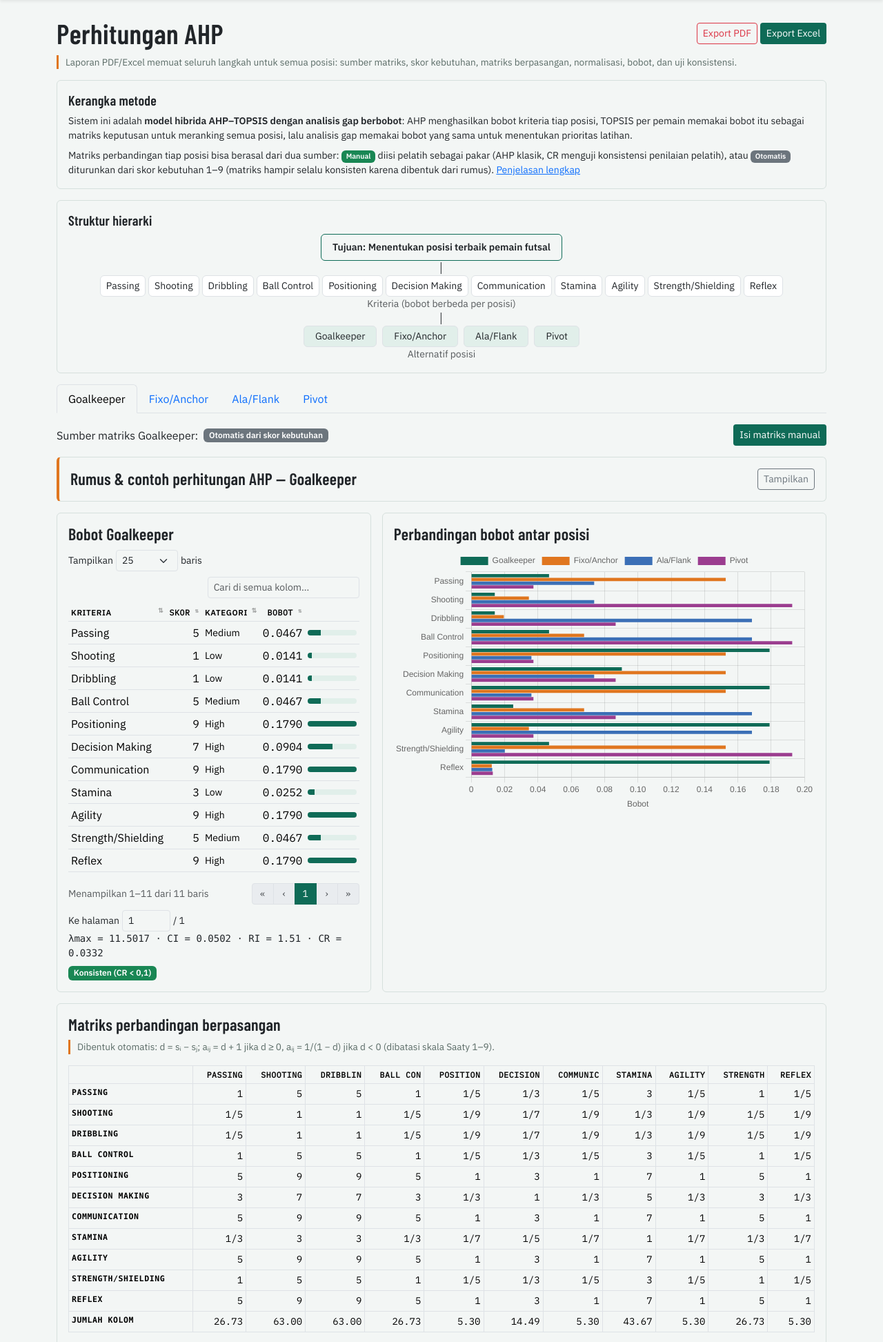
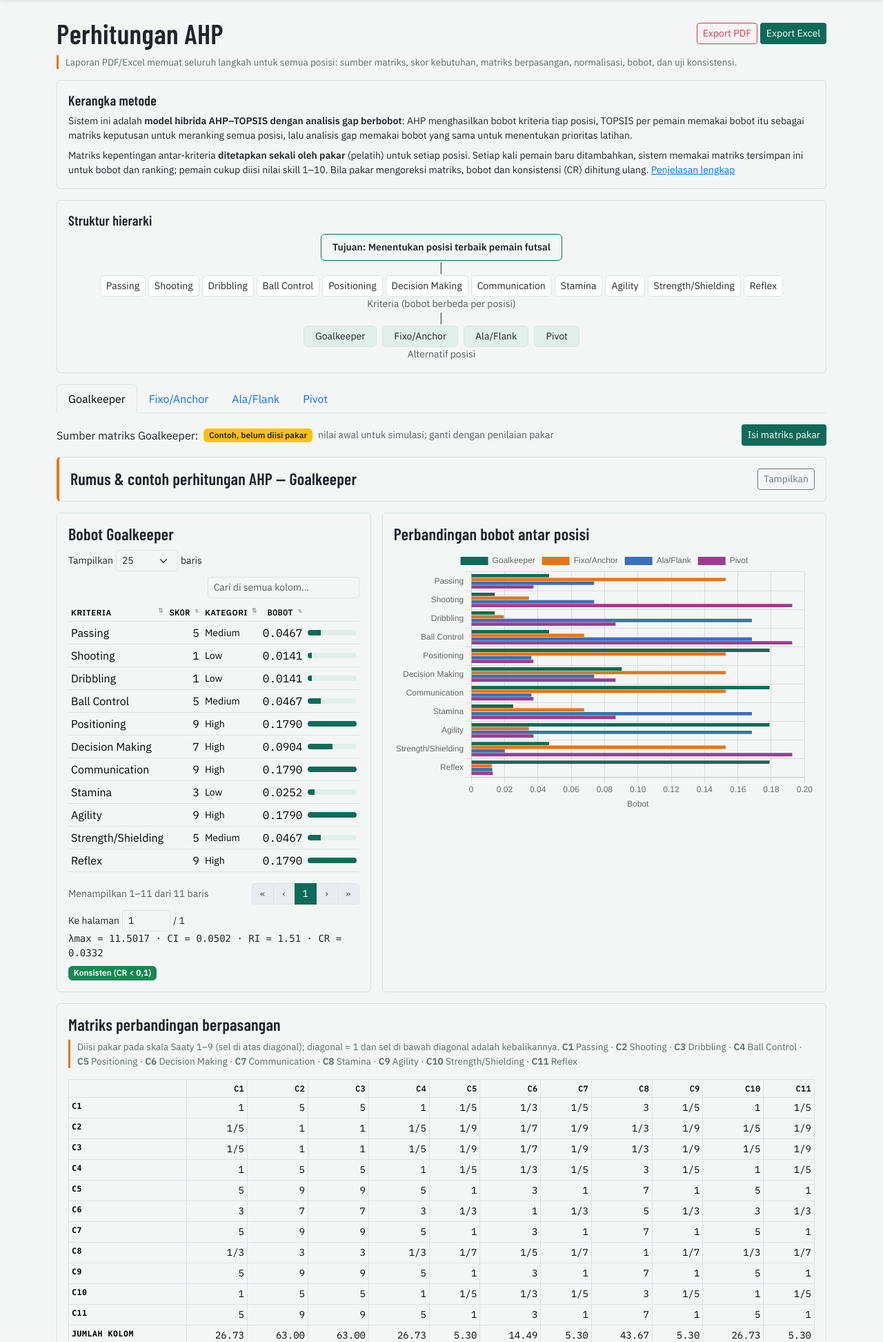
Before and after one commit to napusergi/sppk-futsal, a Flask app: page /ahp in a window 1280 px wide. Shown: the part 62-2007 px from the top of the page at 69% size. Run offline with Flask 3, Linux system fonts and the light colour scheme; the visitor is signed in with stand-in values (Sample User, id 1); data comes from the database, SQL or seed files in the repository; data that the repository does not hold is empty.

Commit message:
AHP: matriks kepentingan ditetapkan sekali oleh pakar; tambah skor pendukung
- Mode matriks otomatis dihapus: perhitungan selalu membaca matriks tersimpan;
  posisi tanpa matriks diberi nilai CONTOH (berlabel) yang harus diganti pakar
- Label sumber matriks: Penilaian pakar / Contoh / Belum diisi; tombol
  Isi/Koreksi matriks pakar; simpan memicu hitung ulang bobot & CR
- Judul kolom matriks memakai kode C1-C11 beserta keterangan
- Skor kebutuhan hanya dipakai sebagai target analisis gap
- Skor pendukung Σ(bobot AHP × nilai) per posisi di Analisis Pemain,
  Dashboard, Perhitungan TOPSIS, dan ekspor
- Panduan, README, dan laporan ekspor diperbarui

Co-Authored-By: Claude Opus 5.5 <noreply@anthropic.com>

```diff
--- a/app.py
+++ b/app.py
@@ -117,17 +117,18 @@ def load_model(include_archived=False):
     for c in criteria:
         for p in profiles:
             profiles[p].append(prof.get((c["id"], p), 5))
-    # matriks manual pelatih; pasangan yang belum dinilai (mis. kriteria baru) memakai nilai otomatis
+    # matriks kepentingan dari pakar (tersimpan); pasangan yang belum dinilai (mis. kriteria baru) = 1
     pw = {(r["position"], r["ci"], r["cj"]): r["value"] for r in db.execute("SELECT * FROM pairwise")}
-    for r in db.execute("SELECT * FROM ahp_mode WHERE mode='manual'"):
-        p = r["position"]
-        m = sppk.pairwise_matrix(profiles[p])
+    for p in range(len(POSITIONS)):
+        n = len(criteria)
+        m = [[1.0] * n for _ in range(n)]
         for i, a in enumerate(criteria):
             for j, b in enumerate(criteria):
                 if i < j and (p, a["id"], b["id"]) in pw:
                     m[i][j] = pw[(p, a["id"], b["id"])]
                     m[j][i] = 1 / m[i][j]
         profiles.matrices[p] = m
+        profiles.sources[p] = ahp_mode_info(p)["source"]
     q = "SELECT * FROM players" + ("" if include_archived else " WHERE archived=0") + " ORDER BY code"
     players = [dict(r) for r in db.execute(q)]
     sk = {(r["player_id"], r["criterion_id"]): r["value"] for r in db.execute("SELECT * FROM skills")}
@@ -233,7 +234,7 @@ def dashboard():
     for pl in players:
         cis = all_ci.get(pl["id"], [0] * len(POSITIONS))
         best = max(range(len(cis)), key=lambda i: cis[i])
-        rows.append({**pl, "cis": cis, "best": best})
+        rows.append({**pl, "cis": cis, "best": best, "score": sppk.weighted_scores(profiles, pl["skills"])[best]})
     db = get_db()
     stats = {"players": len(players), "archived": db.execute("SELECT COUNT(*) FROM players WHERE archived=1").fetchone()[0],
              "criteria": len(criteria), "results": db.execute("SELECT COUNT(*) FROM results").fetchone()[0]}
@@ -360,8 +361,8 @@ def analysis_rows(pl, res):
     rows = [["Pemain", f"{pl['code']} - {pl['name']}"], ["Posisi terdaftar", POSITIONS[pl["position"]]],
             ["Posisi paling sesuai", res["best"]["name"]], ["Posisi diinginkan", res["target_name"]],
             ["Kesiapan posisi target", f"{res['target_readiness'] * 100:.1f}%"], [],
-            ["RANKING POSISI (TOPSIS)"], ["Rank", "Posisi", "D+", "D-", "Ci"]]
-    rows += [[i + 1, r["name"], round(r["d_plus"], 4), round(r["d_minus"], 4), round(r["ci"], 4)] for i, r in enumerate(res["ranking"])]
+            ["RANKING POSISI (TOPSIS) + SKOR PENDUKUNG Σ(bobot × nilai)"], ["Rank", "Posisi", "D+", "D-", "Ci", "Skor (1-10)"]]
+    rows += [[i + 1, r["name"], round(r["d_plus"], 4), round(r["d_minus"], 4), round(r["ci"], 4), round(r["score"], 2)] for i, r in enumerate(res["ranking"])]
     rows += [[], ["GAP SKILL & REKOMENDASI TRAINING"], ["Prioritas", "Kriteria", "Skill", "Target", "Gap", "Bobot AHP", "Skor prioritas", "Training"]]
     rows += [[i + 1, g["criterion"], g["skill"], g["target"], g["gap"], round(g["weight"], 4), round(g["priority"], 4),
               g["training"] if g["gap"] else "-"] for i, g in enumerate(res["gaps"])]
@@ -493,8 +494,8 @@ def positions_view():
                 for (cid,) in db.execute("SELECT id FROM criteria").fetchall():
                     db.execute("INSERT OR REPLACE INTO position_profile VALUES(?,?,5)", (cid, n))
                 log("input", f"Tambah posisi {name}")
-                flash(f"Posisi {name} ditambahkan dengan skor kebutuhan 5 untuk semua kriteria. "
-                      "Atur skornya di Data Master → Kriteria & Skor Kebutuhan, lalu periksa AHP.", "success")
+                flash(f"Posisi {name} ditambahkan. Matriks kepentingannya masih kosong (semua = 1, bobot sama rata): "
+                      "minta pakar mengisinya di Analisis Data → Perhitungan AHP, lalu atur target skor kebutuhan.", "warning")
             elif act == "edit":
                 idx = int(f["idx"])
                 db.execute("UPDATE positions SET name=?, description=? WHERE idx=?", (f["name"].strip(), f.get("description", "").strip(), idx))
@@ -530,7 +531,7 @@ def positions_view():
                      "alt": sum(1 for p in players if i in p["alt_list"] and not p["archived"]),
                      "used": sum(1 for p in players if p["position"] == i or p["desired_position"] == i) +
                      db.execute("SELECT COUNT(*) FROM results WHERE target_position=? OR best_position=?", (i, i)).fetchone()[0],
-                     "mode": ahp_mode_info(i)["mode"], "cr": a["cr"], "consistent": a["consistent"],
+                     "source": ahp_mode_info(i)["source"], "cr": a["cr"], "consistent": a["consistent"],
                      "top": sorted(zip([c["name"] for c in criteria], a["weights"]), key=lambda x: -x[1])[:3]})
     return render_template("positions.html", rows=rows)
 
@@ -607,8 +608,11 @@ def ahp_view():
 
 
 def ahp_mode_info(pos):
+    """Sumber matriks posisi: 'pakar' (diisi pelatih), 'contoh' (nilai awal, belum diisi pakar), 'kosong'."""
     r = get_db().execute("SELECT * FROM ahp_mode WHERE position=?", (pos,)).fetchone()
-    return dict(r) if r else {"mode": "auto", "updated_by": None, "updated_at": None}
+    if not r or r["mode"] != "manual":
+        return {"source": "kosong", "updated_by": None, "updated_at": None}
+    return {"source": "contoh" if r["updated_by"] == "contoh" else "pakar", **dict(r)}
 
 
 @app.route("/ahp/<int:pos>/matriks", methods=["GET", "POST"])
@@ -620,13 +624,8 @@ def ahp_matrix(pos):
     db = get_db()
     if request.method == "POST":
         user = current_user()["username"]
-        if request.form["action"] == "reset":
-            db.execute("DELETE FROM pairwise WHERE position=?", (pos,))
-            db.execute("INSERT OR REPLACE INTO ahp_mode VALUES(?, 'auto', ?, CURRENT_TIMESTAMP)", (pos, user))
-            db.commit()
-            log("input", f"Matriks AHP {POSITIONS[pos]} dikembalikan ke mode otomatis")
-            flash(f"Matriks {POSITIONS[pos]} kembali dihitung otomatis dari skor kebutuhan.", "success")
-            return redirect(url_for("ahp_view", pos=pos))
+        if request.form.get("action") != "save":
+            abort(400)
         n = len(criteria)
         m = [[1.0] * n for _ in range(n)]
         db.execute("DELETE FROM pairwise WHERE position=?", (pos,))
@@ -638,7 +637,7 @@ def ahp_matrix(pos):
         db.execute("INSERT OR REPLACE INTO ahp_mode VALUES(?, 'manual', ?, CURRENT_TIMESTAMP)", (pos, user))
         db.commit()
         a = sppk.ahp(profiles[pos], m)
-        log("input", f"Isi matriks perbandingan AHP manual {POSITIONS[pos]} (CR={a['cr']:.4f})")
+        log("input", f"Simpan matriks kepentingan pakar {POSITIONS[pos]} (CR={a['cr']:.4f}); bobot & konsistensi dihitung ulang")
         if a["consistent"]:
             flash(f"Matriks {POSITIONS[pos]} disimpan. CR = {a['cr']:.4f} (konsisten).", "success")
         else:
@@ -647,7 +646,7 @@ def ahp_matrix(pos):
         return redirect(url_for("ahp_view", pos=pos))
     a = sppk.ahp_pos(profiles, pos)
     return render_template("ahp_matrix.html", pos=pos, criteria=criteria, a=a, mode_info=ahp_mode_info(pos),
-                           auto=sppk.pairwise_matrix(profiles[pos]), saaty=sppk.SAATY, RI=sppk.RI)
+                           saaty=sppk.SAATY, RI=sppk.RI)
 
 
 @app.route("/topsis")
@@ -672,8 +671,9 @@ def topsis_view():
     ex_pos = min(int(request.args.get("ap", st["order"][0])), len(POSITIONS) - 1)
     example = sppk.position_matrix_example(names, st, ex_pos, ec) + sppk.topsis_example(names, POSITIONS, st, ex_pos, ec)
     summary = sppk.topsis_all(profiles, players)
+    scores = {pl["id"]: sppk.weighted_scores(profiles, pl["skills"]) for pl in players}
     return render_template("topsis.html", view=view, criteria=criteria, players=players, st=st, example=example,
-                           ep=ep, ec=ec, ex_pos=ex_pos, summary=summary)
+                           ep=ep, ec=ec, ex_pos=ex_pos, summary=summary, scores=scores)
 
 
 @app.route("/ahp/export.<fmt>")
--- a/templates/ahp.html
+++ b/templates/ahp.html
@@ -10,7 +10,7 @@
 <div class="card mb-3"><div class="card-body small">
  <h2 class="h5">Kerangka metode</h2>
  <p class="mb-2">Sistem ini adalah <b>model hibrida AHP–TOPSIS dengan analisis gap berbobot</b>: AHP menghasilkan bobot kriteria tiap posisi, TOPSIS per pemain memakai bobot itu sebagai matriks keputusan untuk meranking semua posisi, lalu analisis gap memakai bobot yang sama untuk menentukan prioritas latihan.</p>
- <p class="mb-0">Matriks perbandingan tiap posisi bisa berasal dari dua sumber: <span class="badge bg-success">Manual</span> diisi pelatih sebagai pakar (AHP klasik, CR menguji konsistensi penilaian pelatih), atau <span class="badge bg-secondary">Otomatis</span> diturunkan dari skor kebutuhan 1–9 (matriks hampir selalu konsisten karena dibentuk dari rumus). <a href="{{ url_for('panduan') }}#metodologi">Penjelasan lengkap</a></p>
+ <p class="mb-0">Matriks kepentingan antar-kriteria <b>ditetapkan sekali oleh pakar</b> (pelatih) untuk setiap posisi. Setiap kali pemain baru ditambahkan, sistem memakai matriks tersimpan ini untuk bobot dan ranking; pemain cukup diisi nilai skill 1–10. Bila pakar mengoreksi matriks, bobot dan konsistensi (CR) dihitung ulang. <a href="{{ url_for('panduan') }}#metodologi">Penjelasan lengkap</a></p>
 </div></div>
 <div class="card mb-3"><div class="card-body">
  <h2 class="h5">Struktur hierarki</h2>
@@ -26,9 +26,8 @@
 <ul class="nav nav-tabs mb-3">{% for p in POSITIONS %}<li class="nav-item"><a class="nav-link {{ 'active' if pos == loop.index0 }}" href="{{ url_for('ahp_view', pos=loop.index0) }}">{{ p }}</a></li>{% endfor %}</ul>
 <div class="d-flex flex-wrap align-items-center gap-2 mb-3">
  <span>Sumber matriks {{ POSITIONS[pos] }}:</span>
- {% if mode_info.mode == 'manual' %}<span class="badge bg-success">Manual (penilaian pelatih)</span><span class="small text-muted">diisi {{ mode_info.updated_by }}, {{ mode_info.updated_at }} UTC</span>
- {% else %}<span class="badge bg-secondary">Otomatis dari skor kebutuhan</span>{% endif %}
- {% if is_staff %}<a class="btn btn-sm btn-court ms-auto" href="{{ url_for('ahp_matrix', pos=pos) }}">{{ 'Ubah matriks manual' if mode_info.mode == 'manual' else 'Isi matriks manual' }}</a>{% endif %}
+ {% if mode_info.source == 'pakar' %}<span class="badge bg-success">Penilaian pakar</span> <span class="small text-muted">disimpan {{ mode_info.updated_by }}, {{ mode_info.updated_at }} UTC</span>{% elif mode_info.source == 'contoh' %}<span class="badge bg-warning text-dark">Contoh, belum diisi pakar</span> <span class="small text-muted">nilai awal untuk simulasi; ganti dengan penilaian pakar</span>{% else %}<span class="badge bg-danger">Belum diisi</span> <span class="small text-muted">semua perbandingan = 1 (bobot sama rata)</span>{% endif %}
+ {% if is_staff %}<a class="btn btn-sm btn-court ms-auto" href="{{ url_for('ahp_matrix', pos=pos) }}">{{ 'Koreksi matriks pakar' if mode_info.source == 'pakar' else 'Isi matriks pakar' }}</a>{% endif %}
 </div>
 {% call example_block("Rumus & contoh perhitungan AHP — " ~ POSITIONS[pos], example) %}
  <form method="get" class="row g-2 align-items-end mb-2"><input type="hidden" name="pos" value="{{ pos }}"><input type="hidden" name="ex" value="1">
@@ -41,11 +40,11 @@
  <div class="col-lg-5"><div class="card h-100"><div class="card-body">
   <h2 class="h4">Bobot {{ POSITIONS[pos] }}</h2>
   {% set mx = a.weights|max %}
-  <table class="table table-sm align-middle dt" id="tbl-bobot" data-per-page="25"><thead><tr><th>Kriteria</th><th class="num" title="Skor kebutuhan (dipakai untuk target gap{{ '' if a.manual else ' dan matriks otomatis' }})">Skor</th><th>Kategori</th><th class="num">Bobot</th><th></th></tr></thead>
+  <table class="table table-sm align-middle dt" id="tbl-bobot" data-per-page="25"><thead><tr><th>Kriteria</th><th class="num" title="Skor kebutuhan: hanya dipakai sebagai target analisis gap">Skor</th><th>Kategori</th><th class="num">Bobot</th><th></th></tr></thead>
    {% for c in criteria %}<tr><td>{{ c.name }}</td><td class="num">{{ scores[loop.index0] }}</td><td class="small">{{ category(scores[loop.index0]) }}</td><td class="num">{{ a.weights[loop.index0]|f(4) }}</td><td><div class="bar"><i style="width:{{ a.weights[loop.index0]/mx*100 }}%"></i></div></td></tr>{% endfor %}
   </table>
   <p class="font-monospace small mb-1">λmax = {{ a.lambda_max|f(4) }} · CI = {{ a.ci|f(4) }} · RI = {{ a.ri }} · CR = {{ a.cr|f(4) }}</p>
-  {% if a.consistent %}<span class="badge bg-success">Konsisten (CR &lt; 0,1)</span>{% else %}<span class="badge bg-danger">Tidak konsisten — revisi {{ 'penilaian matriks' if a.manual else 'skor kebutuhan' }}</span>{% endif %}
+  {% if a.consistent %}<span class="badge bg-success">Konsisten (CR &lt; 0,1)</span>{% else %}<span class="badge bg-danger">Tidak konsisten — minta pakar merevisi matriks</span>{% endif %}
  </div></div></div>
  <div class="col-lg-7"><div class="card h-100"><div class="card-body">
   <h2 class="h4">Perbandingan bobot antar posisi</h2>
@@ -53,16 +52,16 @@
  </div></div></div>
  <div class="col-12"><div class="card"><div class="card-body">
   <h2 class="h4">Matriks perbandingan berpasangan</h2>
-  <p class="note">{% if a.manual %}Diisi pelatih pada skala Saaty 1–9; sel di bawah diagonal adalah kebalikannya.{% else %}Dibentuk otomatis: d = sᵢ − sⱼ; aᵢⱼ = d + 1 jika d ≥ 0, aᵢⱼ = 1/(1 − d) jika d &lt; 0 (dibatasi skala Saaty 1–9).{% endif %}</p>
+  <p class="note">Diisi pakar pada skala Saaty 1–9 (sel di atas diagonal); diagonal = 1 dan sel di bawah diagonal adalah kebalikannya. {% for c in criteria %}<b>C{{ loop.index }}</b> {{ c.name }}{{ ' · ' if not loop.last }}{% endfor %}</p>
   <div class="table-responsive"><table class="table table-sm table-bordered font-monospace small">
-   <thead><tr><th></th>{% for c in criteria %}<th class="num">{{ c.name[:8] }}</th>{% endfor %}</tr></thead>
-   {% for row in a.matrix %}<tr><th>{{ criteria[loop.index0].name }}</th>{% for v in row %}<td class="num">{{ v|round|int if v >= 1 else '1/' ~ (1/v)|round|int }}</td>{% endfor %}</tr>{% endfor %}
+   <thead><tr><th></th>{% for c in criteria %}<th class="num" title="{{ c.name }}">C{{ loop.index }}</th>{% endfor %}</tr></thead>
+   {% for row in a.matrix %}<tr><th title="{{ criteria[loop.index0].name }}">C{{ loop.index }}</th>{% for v in row %}<td class="num">{{ v|round|int if v >= 1 else '1/' ~ (1/v)|round|int }}</td>{% endfor %}</tr>{% endfor %}
    <tr><th>Jumlah kolom</th>{% for s in a.col_sum %}<td class="num">{{ s|f(2) }}</td>{% endfor %}</tr>
   </table></div>
   <h2 class="h5 mt-3">Matriks ternormalisasi</h2>
   <div class="table-responsive"><table class="table table-sm table-bordered font-monospace small">
-   <thead><tr><th></th>{% for c in criteria %}<th class="num">{{ c.name[:8] }}</th>{% endfor %}<th class="num">Bobot</th></tr></thead>
-   {% for row in a.normalized %}<tr><th>{{ criteria[loop.index0].name }}</th>{% for v in row %}<td class="num">{{ v|f(3) }}</td>{% endfor %}<td class="num"><b>{{ a.weights[loop.index0]|f(4) }}</b></td></tr>{% endfor %}
+   <thead><tr><th></th>{% for c in criteria %}<th class="num" title="{{ c.name }}">C{{ loop.index }}</th>{% endfor %}<th class="num">Bobot</th></tr></thead>
+   {% for row in a.normalized %}<tr><th title="{{ criteria[loop.index0].name }}">C{{ loop.index }}</th>{% for v in row %}<td class="num">{{ v|f(3) }}</td>{% endfor %}<td class="num"><b>{{ a.weights[loop.index0]|f(4) }}</b></td></tr>{% endfor %}
   </table></div>
   <h2 class="h5 mt-3">Uji konsistensi</h2>
   <div class="table-responsive"><table class="table table-sm table-bordered font-monospace small" style="max-width:520px">
--- a/templates/criteria.html
+++ b/templates/criteria.html
@@ -1,7 +1,7 @@
 {% extends "base.html" %}
 {% block content %}
 <h1>Kriteria &amp; Skor Kebutuhan Posisi</h1>
-<p class="note">Skor kebutuhan 1–9 per posisi (High = 9, Medium = 5, Low = 1; nilai antara 2–8 boleh dipakai). Matriks perbandingan berpasangan AHP dibentuk otomatis dari skor ini.</p>
+<p class="note">Skor kebutuhan 1–9 per posisi (High = 9, Medium = 5, Low = 1; nilai antara 2–8 boleh dipakai). Skor ini hanya dipakai sebagai <b>target analisis gap</b>; bobot AHP berasal dari matriks kepentingan yang diisi pakar di Analisis Data → Perhitungan AHP.</p>
 <div class="card mb-4"><div class="card-body table-responsive">
 <table class="table table-sm align-middle dt" id="tbl-kriteria" data-per-page="25">
  <thead><tr><th>Kriteria</th><th>Latihan ({{ criteria|map(attribute='trainings')|map('length')|sum }})</th>{% for p in POSITIONS %}<th class="num">{{ p }}</th>{% endfor %}<th></th></tr></thead>
--- a/templates/dashboard.html
+++ b/templates/dashboard.html
@@ -14,12 +14,12 @@
    <a class="btn btn-sm btn-court" href="{{ url_for('export_topsis', fmt='xlsx') }}">Excel</a></div>
   </div>
   <div class="table-responsive"><table class="table table-sm table-hover align-middle dt" id="tbl-kecocokan">
-   <thead><tr><th>Pemain</th><th>Posisi terdaftar</th>{% for p in POSITIONS %}<th class="num">{{ p }}</th>{% endfor %}<th>Rekomendasi</th></tr></thead>
+   <thead><tr><th>Pemain</th><th>Posisi terdaftar</th>{% for p in POSITIONS %}<th class="num">{{ p }}</th>{% endfor %}<th>Rekomendasi</th><th class="num" title="Skor pendukung Σ(bobot AHP × nilai skill) pada posisi rekomendasi, skala 1–10">Skor</th></tr></thead>
    <tbody>{% for r in rows %}<tr>
     <td><a href="{{ url_for('player_detail', pid=r.id) }}">{{ r.code }}</a> <span class="text-muted small">{{ r.name }}</span></td>
     <td class="small">{{ POSITIONS[r.position] }}{% for a in r.alt_list %} / {{ POSITIONS[a] }}{% endfor %}</td>
     {% for c in r.cis %}<td class="num">{% if loop.index0 == r.best %}<b>{{ c|f }}</b>{% else %}{{ c|f }}{% endif %}</td>{% endfor %}
-    <td><span class="badge {{ 'bg-success' if r.best == r.position or r.best in r.alt_list else 'bg-warning text-dark' }}">{{ POSITIONS[r.best] }}</span></td>
+    <td><span class="badge {{ 'bg-success' if r.best == r.position or r.best in r.alt_list else 'bg-warning text-dark' }}">{{ POSITIONS[r.best] }}</span></td><td class="num">{{ r.score|f(2) }}</td>
    </tr>{% endfor %}</tbody>
   </table></div>
   <p class="note mb-0">Cᵢ dari TOPSIS per pemain (alternatif = posisi). Hijau: rekomendasi sesuai posisi terdaftar/alternatif. Kuning: sistem menyarankan posisi lain.</p>
--- a/templates/player_detail.html
+++ b/templates/player_detail.html
@@ -16,11 +16,11 @@
  <div class="col-lg-5"><div class="card h-100"><div class="card-body">
   <div class="text-muted small text-uppercase">Posisi paling sesuai</div>
   <div class="big mb-1">{{ res.best.name }}</div>
-  <p class="text-muted">Nilai preferensi Cᵢ = {{ res.best.ci|f }}. Kesiapan untuk posisi {{ res.target_name }}: <b>{{ (res.target_readiness*100)|round(1) }}%</b></p>
+  <p class="text-muted">Nilai preferensi Cᵢ = {{ res.best.ci|f }}; skor pendukung {{ res.best.score|f(2) }} dari 10. Kesiapan untuk posisi {{ res.target_name }}: <b>{{ (res.target_readiness*100)|round(1) }}%</b></p>
   <table class="table table-sm align-middle dt" id="tbl-ranking" data-per-page="5">
-   <thead><tr><th>#</th><th>Posisi</th><th class="num">D⁺</th><th class="num">D⁻</th><th class="num">Cᵢ</th><th></th></tr></thead>
+   <thead><tr><th>#</th><th>Posisi</th><th class="num">D⁺</th><th class="num">D⁻</th><th class="num">Cᵢ</th><th class="num" title="Skor pendukung = Σ(bobot AHP × nilai skill), skala 1–10">Skor</th><th></th></tr></thead>
    {% for r in res.ranking %}<tr><td>{{ loop.index }}</td><td>{{ r.name }}{% if loop.first %} <span class="badge bg-success">terbaik</span>{% endif %}</td>
-    <td class="num">{{ r.d_plus|f(4) }}</td><td class="num">{{ r.d_minus|f(4) }}</td><td class="num">{{ r.ci|f }}</td><td><div class="bar"><i style="width:{{ r.ci*100 }}%"></i></div></td></tr>{% endfor %}
+    <td class="num">{{ r.d_plus|f(4) }}</td><td class="num">{{ r.d_minus|f(4) }}</td><td class="num">{{ r.ci|f }}</td><td class="num">{{ r.score|f(2) }}</td><td><div class="bar"><i style="width:{{ r.ci*100 }}%"></i></div></td></tr>{% endfor %}
   </table>
   <div class="d-flex flex-wrap gap-2">
    <a class="btn btn-sm btn-outline-secondary" href="{{ url_for('export_player', pid=p.id, fmt='csv', target=target) }}">Export CSV</a>
--- a/templates/positions.html
+++ b/templates/positions.html
@@ -11,7 +11,7 @@
     <input form="pf{{ r.idx }}" class="form-control form-control-sm" name="name" id="pn{{ r.idx }}" value="{{ r.name }}" required style="min-width:140px"></td>
    <td style="min-width:260px"><input form="pf{{ r.idx }}" class="form-control form-control-sm" name="description" id="pd{{ r.idx }}" value="{{ r.description }}"></td>
    <td class="num">{{ r.main }}</td><td class="num">{{ r.alt }}</td>
-   <td><a href="{{ url_for('ahp_view', pos=r.idx) }}" class="badge text-decoration-none {{ 'bg-success' if r.mode == 'manual' else 'bg-secondary' }}">{{ 'Manual' if r.mode == 'manual' else 'Otomatis' }}</a></td>
+   <td><a href="{{ url_for('ahp_view', pos=r.idx) }}" class="badge text-decoration-none {{ {'pakar': 'bg-success', 'contoh': 'bg-warning text-dark'}.get(r.source, 'bg-danger') }}">{{ {'pakar': 'Pakar', 'contoh': 'Contoh'}.get(r.source, 'Belum diisi') }}</a></td>
    <td class="num">{{ r.cr|f(4) }} {% if not r.consistent %}<span class="badge bg-danger">!</span>{% endif %}</td>
    <td class="small" style="white-space:normal;min-width:180px">{% for n, w in r.top %}{{ n }} <span class="text-muted">{{ (w*100)|round(1) }}%</span>{{ ', ' if not loop.last }}{% endfor %}</td>
    <td class="text-nowrap"><button form="pf{{ r.idx }}" class="btn btn-sm btn-court">Simpan</button>
--- a/templates/topsis.html
+++ b/templates/topsis.html
@@ -16,12 +16,12 @@
 <div class="card mb-3"><div class="card-body">
  <h2 class="h4">Ringkasan: Cᵢ setiap posisi untuk setiap pemain</h2>
  <div class="table-responsive"><table class="table table-sm table-hover align-middle dt" id="tbl-ringkasan">
-  <thead><tr><th>Pemain</th><th>Posisi terdaftar</th>{% for p in POSITIONS %}<th class="num">{{ p }}</th>{% endfor %}<th>Rekomendasi</th></tr></thead>
+  <thead><tr><th>Pemain</th><th>Posisi terdaftar</th>{% for p in POSITIONS %}<th class="num">{{ p }}</th>{% endfor %}<th>Rekomendasi</th><th class="num" title="Skor pendukung Σ(bobot AHP × nilai skill) pada posisi rekomendasi, skala 1–10">Skor</th></tr></thead>
   {% for pl in players %}{% set cis = summary[pl.id] %}{% set b = cis.index(cis|max) %}<tr {{ 'class=table-active' if loop.index0 == ep }}>
    <td><a href="{{ url_for('topsis_view', view='pemain', p=loop.index0) }}">{{ pl.code }}</a> <span class="small text-muted">{{ pl.name }}</span></td>
    <td class="small">{{ POSITIONS[pl.position] }}</td>
    {% for c in cis %}<td class="num">{% if loop.index0 == b %}<b>{{ c|f(4) }}</b>{% else %}{{ c|f(4) }}{% endif %}</td>{% endfor %}
-   <td><span class="badge {{ 'bg-success' if b == pl.position or b in pl.alt_list else 'bg-warning text-dark' }}">{{ POSITIONS[b] }}</span></td></tr>{% endfor %}
+   <td><span class="badge {{ 'bg-success' if b == pl.position or b in pl.alt_list else 'bg-warning text-dark' }}">{{ POSITIONS[b] }}</span></td><td class="num">{{ scores[pl.id][b]|f(2) }}</td></tr>{% endfor %}
  </table></div>
  <p class="small text-muted mb-0">Klik kode pemain untuk melihat langkah perhitungannya di bawah.</p>
 </div></div>
```
Also changed, not shown: db.py (+22 -0 lines), reports.py (+16 -11 lines), sppk.py (+12 -4 lines), templates/ahp_matrix.html (+4 -11 lines), templates/panduan.html (+10 -12 lines), README.md.
